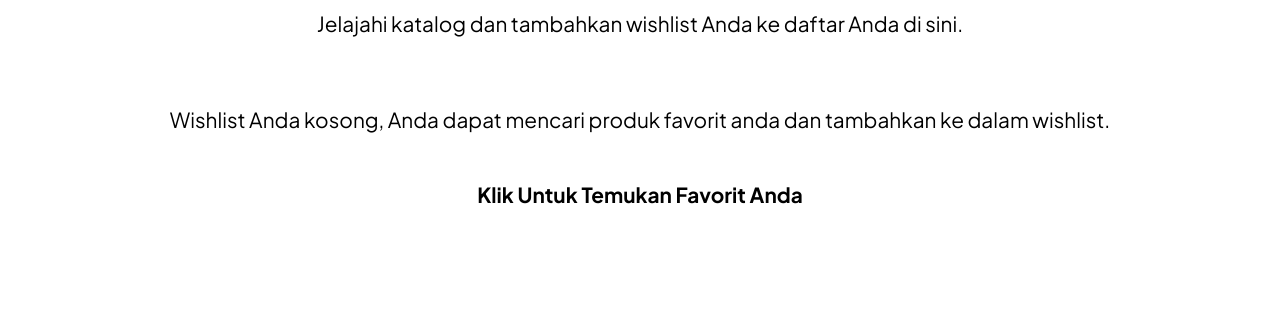
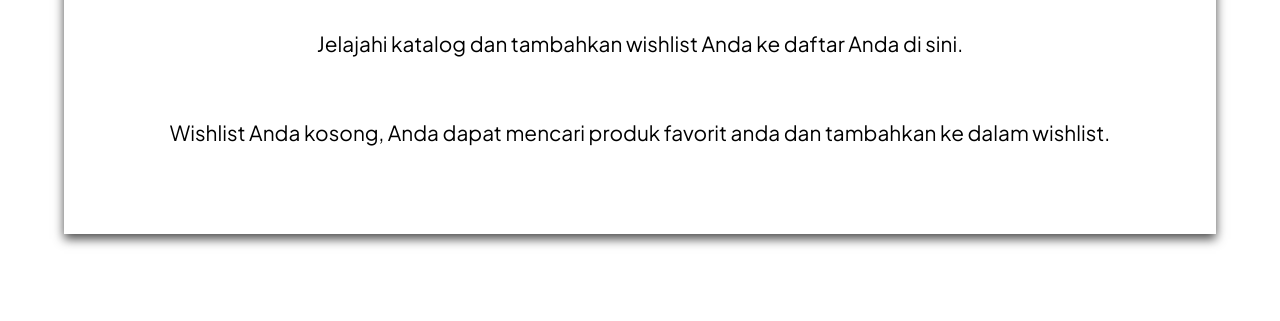
Before and after one commit to william535230174/uts-frontend-programming, a plain HTML site: page wishlist.html in a window 1280 px wide. Shown: the part 251-572 px from the top of the page. Drawn offline with Linux system fonts and the light colour scheme.

Commit message:
penyesuaian terhadap wishlist

```diff
--- a/css/style.css
+++ b/css/style.css
@@ -287,11 +287,18 @@ nav a:hover {
     flex-direction: column;
     align-items: center;
     font-size: 1.3rem;
+    padding: 20px;
+    width: 90%;
+    background: #fff;
+    box-shadow: 0 5px 10px rgba(0,0,0,.7);
+    justify-self: center;
+    margin: 0 auto;
+    margin-top: 2rem;
 }
 
 .wishlist-content a {
     text-decoration: none;
-    color: black;
+    color: white;
     transition: all 0.5s ease-in-out;
 }
 
@@ -303,7 +310,7 @@ nav a:hover {
 .wishlist-items {
     display: flex;
     flex-wrap: wrap;
-    gap: 10px;
+    gap: 20px;
     justify-content: center;
     width: 100%;
     max-width: 1200px;
@@ -920,14 +927,14 @@ td img {
     display: flex;
     justify-content: center;
     align-items: center;
-    padding:25px;
+    padding: 25px;
     min-height: 100vh;
     background: white;
 }
 
 .pay-container form{
-    padding:20px;
-    width:700px;
+    padding: 20px;
+    width: 700px;
     background: #fff;
     box-shadow: 0 5px 10px rgba(0,0,0,.5);
 }
@@ -935,21 +942,21 @@ td img {
 .pay-container form .pay-row{
     display: flex;
     flex-wrap: wrap;
-    gap:15px;
+    gap: 15px;
 }
 
 .pay-container form .pay-row .pay-col{
-    flex:1 1 250px;
+    flex: 1 1 250px;
 }
 
 .pay-container form .pay-row .pay-col .pay-title{
     font-size: 20px;
-    color:#333;
+    color: #333;
     padding-bottom: 5px;
 }
 
 .pay-container form .pay-row .pay-col .pay-inputBox{
-  margin:15px 0;
+    margin: 15px 0;
 }
 
 .pay-container form .pay-row .pay-col .pay-inputBox span{
@@ -959,19 +966,19 @@ td img {
 
 .pay-container form .pay-row .pay-col .pay-inputBox input{
     width: 100%;
-    border:1px solid #ccc;
-    padding:10px 15px;
+    border: 1px solid #ccc;
+    padding: 10px 15px;
     font-size: 15px;
     text-transform: none;
 }
 
 .pay-container form .pay-row .pay-col .pay-inputBox input:focus{
-    border:1px solid #000;
+    border: 1px solid #000;
 }
 
 .pay-container form .pay-row .pay-col .pay-flex{
     display: flex;
-    gap:15px;
+    gap: 15px;
 }
 
 .pay-container form .pay-row .pay-col .pay-flex .pay-inputBox{
--- a/js/payment.js
+++ b/js/payment.js
@@ -10,7 +10,7 @@ document.getElementById('paymentForm').addEventListener('submit', function(event
     inputs.forEach(function(input) {
         if (input.value.trim() === "") {
             allFilled = false;
-            input.style.border = "2px solid red";
+            input.style.border = "1px solid red";
         } else {
             input.style.border = "";
         }
--- a/js/wishlist.js
+++ b/js/wishlist.js
@@ -18,7 +18,9 @@ function displayWishlist() {
     wishlistContainer.innerHTML = '';
 
     if (wishlist.length === 0) {
-        wishlistContainer.innerHTML = '<p>Wishlist Anda kosong, Anda dapat mencari produk favorit anda dan tambahkan ke dalam wishlist.</p>';
+        wishlistContainer.innerHTML =
+        '<p>Wishlist Anda kosong, Anda dapat mencari produk favorit anda dan tambahkan ke dalam wishlist.</p>' +
+        '<a href="koleksi.html" style="font-weight: bold;">Klik Untuk Temukan Favorit Anda</a>';
     } else {
         wishlist.forEach(item => {
             wishlistContainer.innerHTML += `
--- a/wishlist.html
+++ b/wishlist.html
@@ -71,10 +71,7 @@
         <section class="wishlist-content">
             <h2>WISHLIST ANDA</h2>
             <p>Jelajahi katalog dan tambahkan wishlist Anda ke daftar Anda di sini.</p>
-            <br>
-            <div id="wishlist-items"></div>
-            <br>
-            <a href="koleksi.html" style="font-weight: bold;">Klik Untuk Temukan Favorit Anda</a>
+            <div class="wishlist-items" id="wishlist-items"></div>
         </section>
 
         <br><br><br><br>
```
